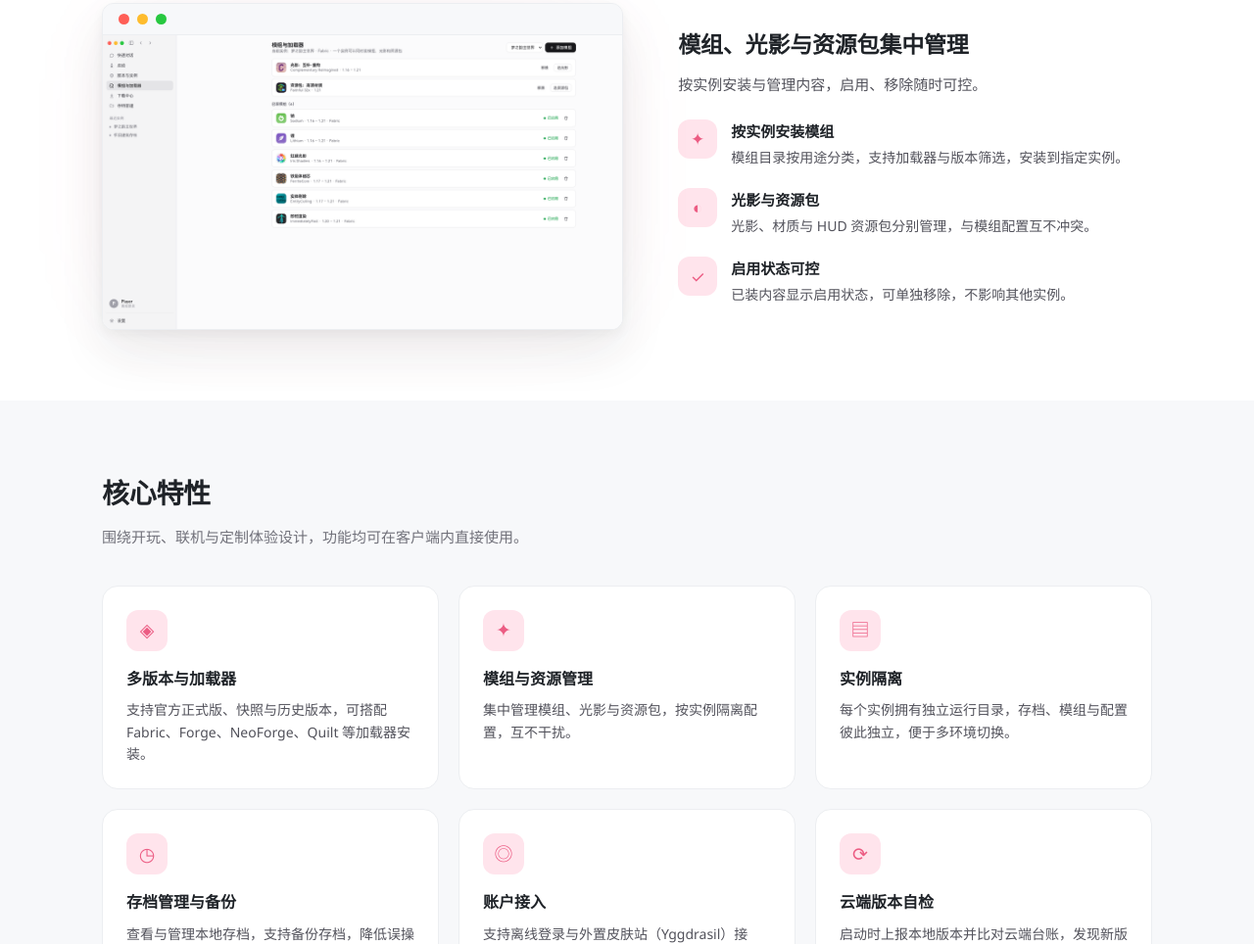
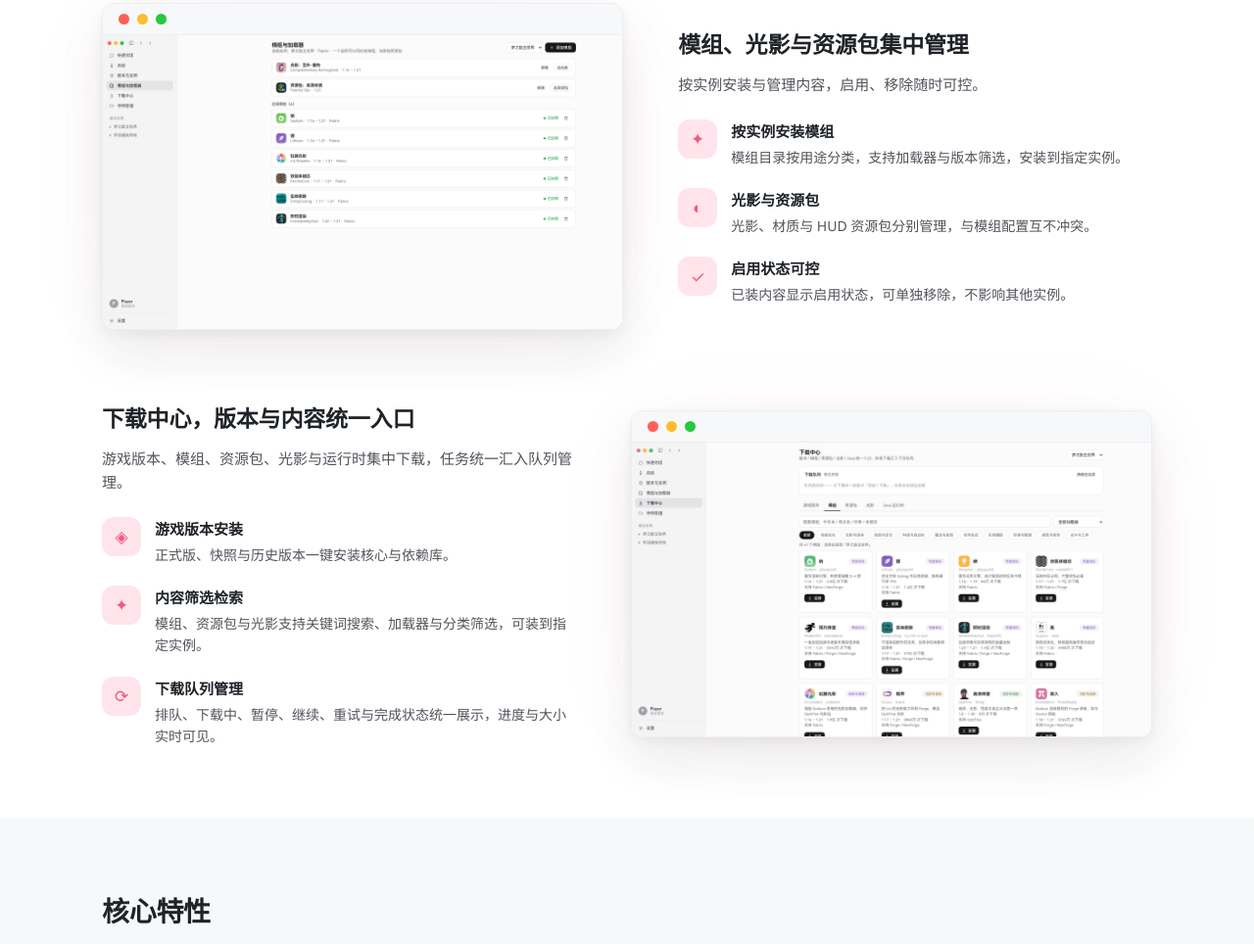
Before and after one commit to maoxinhe/miao-ke-launcher-web, a plain HTML site: page index.html in a window 1280 px wide. Shown: the part 1607-2571 px from the top of the page at 98% size. Drawn offline with Linux system fonts and the light colour scheme; no server answers.

Commit message:
feat: 并入下载中心界面宣传图，新增第四组交错预览

```diff
--- a/index.html
+++ b/index.html
@@ -138,6 +138,27 @@
           </div>
         </div>
       </div>
+
+      <div class="showcase-row reverse">
+        <div class="showcase-image">
+          <div class="image-glow"></div>
+          <div class="mac-window">
+            <div class="mac-header"><span class="dot red"></span><span class="dot yellow"></span><span class="dot green"></span></div>
+            <div class="mac-body"><img src="assets/screenshots/p4-download.png" alt="下载中心界面" loading="lazy" /></div>
+          </div>
+        </div>
+        <div class="showcase-text">
+          <div class="text-header">
+            <h3 class="showcase-title">下载中心，版本与内容统一入口</h3>
+            <p class="showcase-desc">游戏版本、模组、资源包、光影与运行时集中下载，任务统一汇入队列管理。</p>
+          </div>
+          <div class="details-list">
+            <div class="detail-item"><div class="detail-ico">◈</div><div><h4>游戏版本安装</h4><p>正式版、快照与历史版本一键安装核心与依赖库。</p></div></div>
+            <div class="detail-item"><div class="detail-ico">✦</div><div><h4>内容筛选检索</h4><p>模组、资源包与光影支持关键词搜索、加载器与分类筛选，可装到指定实例。</p></div></div>
+            <div class="detail-item"><div class="detail-ico">⟳</div><div><h4>下载队列管理</h4><p>排队、下载中、暂停、继续、重试与完成状态统一展示，进度与大小实时可见。</p></div></div>
+          </div>
+        </div>
+      </div>
     </div>
   </section>
 
```
Also changed, not shown: assets/screenshots/p4-download.png (added), 2 other files.
